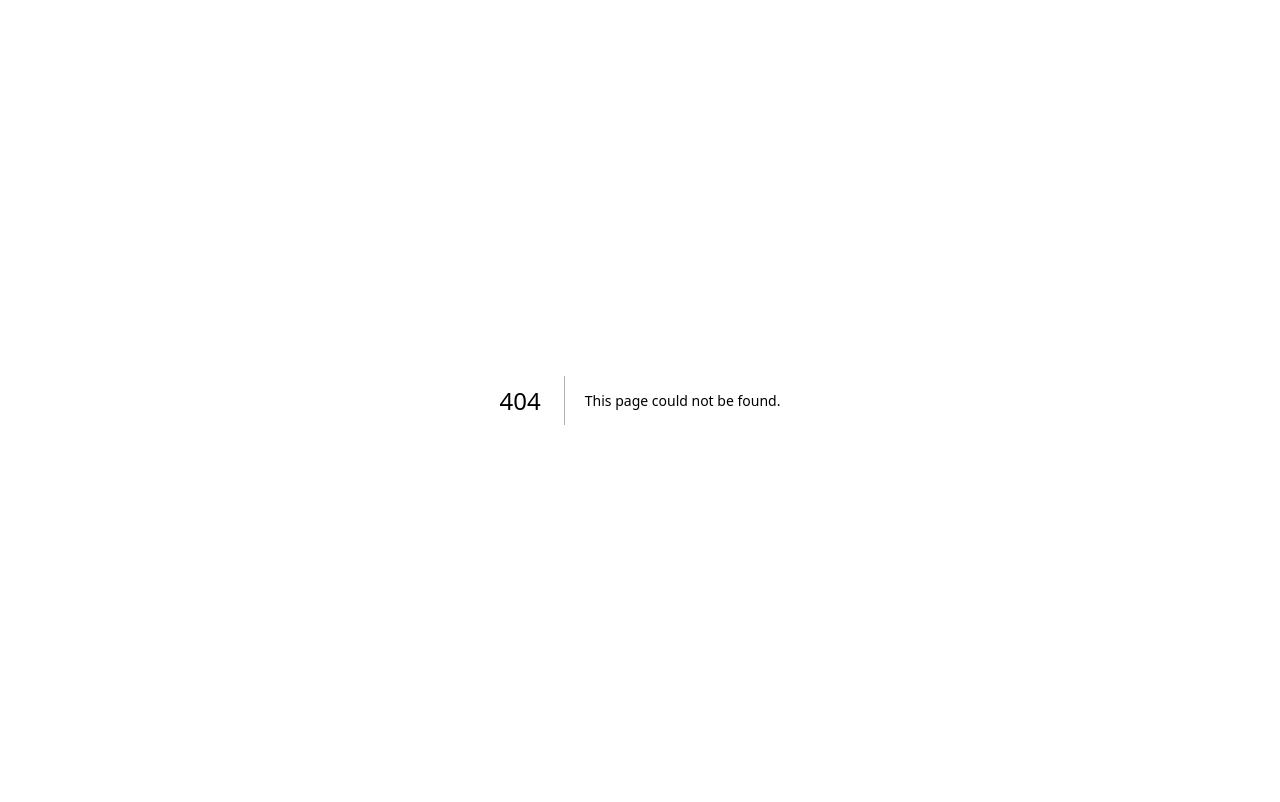
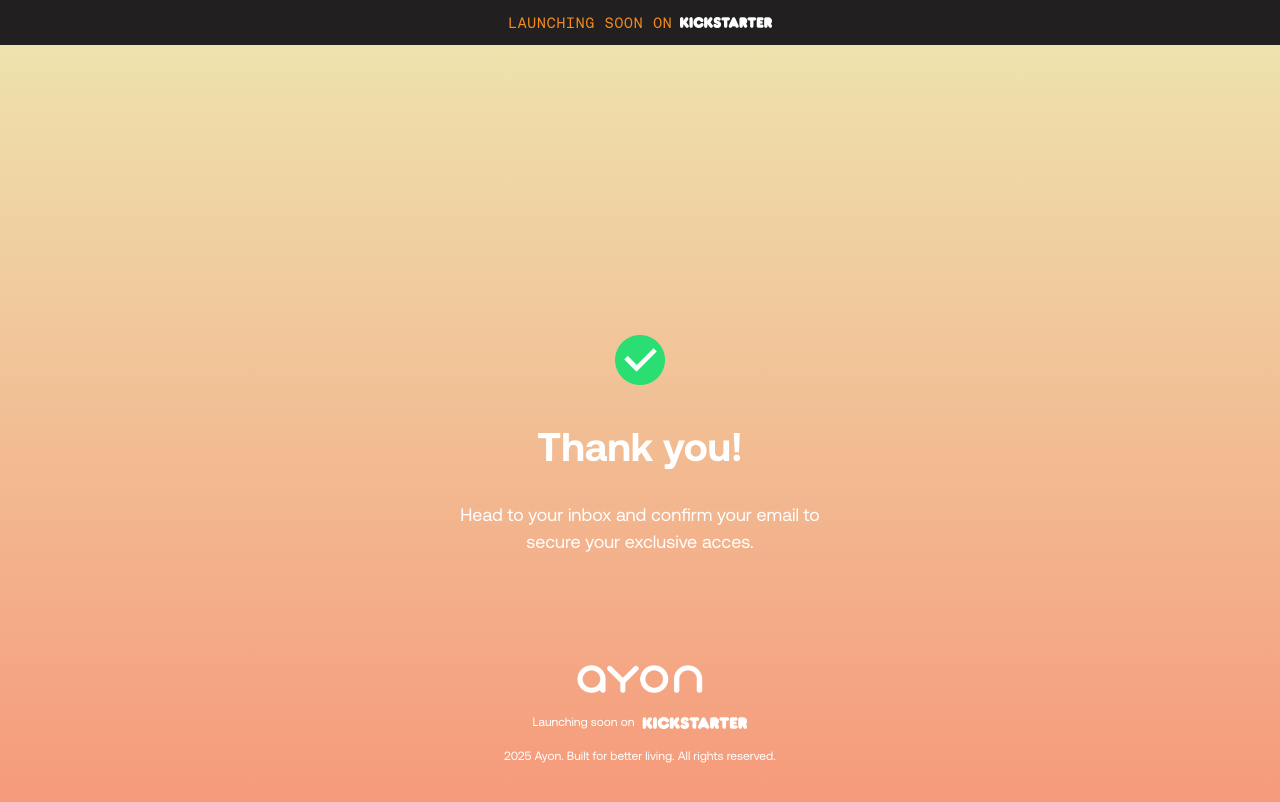
Before and after one commit to pwiftdev/ayon, a Next.js app: page /success in a window 1280 px wide. Before the commit this address had no page. Shown: the top 802 px of the page. Built offline with nearby package versions, Linux system fonts and the light colour scheme.

Commit message:
Create /success page, update checkout redirect, and add enhanced Apple Pay/Google Pay logging

```diff
--- a/app/checkout/page.tsx
+++ b/app/checkout/page.tsx
@@ -20,6 +20,9 @@ function CheckoutForm() {
 
   useEffect(() => {
     console.log('Stripe object:', stripe);
+    console.log('User Agent:', navigator.userAgent);
+    console.log('Is HTTPS:', window.location.protocol === 'https:');
+
     if (stripe) {
       console.log('Creating payment request...');
       const pr = stripe.paymentRequest({
@@ -90,7 +93,7 @@ function CheckoutForm() {
           } else {
             ev.complete('success');
             // Redirect to success page
-            window.location.href = "/thankyou";
+            window.location.href = "/success";
           }
         } catch (err) {
           ev.complete('fail');
@@ -161,7 +164,7 @@ function CheckoutForm() {
         setError(error.message || "Payment failed");
       } else if (paymentIntent.status === "succeeded") {
         // Redirect to success page
-        window.location.href = "/thankyou";
+        window.location.href = "/success";
       }
     } catch (err) {
       setError(err instanceof Error ? err.message : "An error occurred");
--- /dev/null
+++ b/app/success/page.tsx
@@ -0,0 +1,145 @@
+"use client";
+
+import Image from "next/image";
+import { motion } from "framer-motion";
+
+export default function Success() {
+  return (
+    <div className="min-h-screen" style={{ backgroundColor: '#211F1F' }}>
+      {/* Top Banner */}
+      <div className="w-full py-3 md:py-3 h-[50px] md:h-auto" style={{ backgroundColor: '#211F1F' }}>
+        <div className="flex items-center justify-center gap-2 h-full">
+          <span className="text-sm font-medium tracking-wide uppercase" style={{ color: '#F78D1E', fontFamily: 'var(--font-aeonik-mono)', fontSize: '15px' }}>
+            LAUNCHING SOON ON
+          </span>
+          <Image
+            src="/Assets/Kickstarter_logo.png"
+            alt="Kickstarter"
+            width={90}
+            height={11.5}
+            className="h-[11.5px] w-[90px] md:h-[11px] md:w-[92px]"
+            unoptimized
+          />
+        </div>
+      </div>
+
+      {/* Gradient Section */}
+      <div
+        className="w-full min-h-screen flex items-center justify-center"
+        style={{
+          background: 'linear-gradient(0deg, #F69678 0%, #EEE2AD 100%)'
+        }}
+      >
+        <div className="flex flex-col items-center justify-center h-full min-h-screen relative">
+          {/* Thank You Content - Dead Center */}
+          <motion.div
+            className="text-center"
+            style={{ width: '360px' }}
+            initial={{ opacity: 0, y: 60 }}
+            animate={{ opacity: 1, y: 0 }}
+            transition={{ duration: 0.8, ease: "easeOut" }}
+          >
+            <motion.div
+              className="mb-8"
+              initial={{ opacity: 0, scale: 0.5 }}
+              animate={{ opacity: 1, scale: 1 }}
+              transition={{ duration: 0.5, ease: "easeOut" }}
+            >
+              <Image
+                src="/Assets/landingpage1assets/thankyoutick.png"
+                alt="Thank you tick"
+                width={50}
+                height={50}
+                className="mx-auto"
+              />
+            </motion.div>
+
+            <h1
+              className="text-[40px] font-bold mb-6"
+              style={{
+                fontFamily: 'var(--font-aeonik)',
+                color: 'white'
+              }}
+            >
+              Thank you!
+            </h1>
+            <p
+              className="text-[18px]"
+              style={{
+                fontFamily: 'var(--font-aeonik)',
+                color: 'white'
+              }}
+            >
+              Head to your inbox and confirm your email to secure your exclusive acces.
+            </p>
+          </motion.div>
+
+          {/* Footer - Almost at the end of the section */}
+          <motion.div
+            className="text-center absolute left-1/2 transform -translate-x-1/2"
+            style={{ bottom: '80px' }}
+            initial={{ opacity: 0, y: 60 }}
+            animate={{ opacity: 1, y: 0 }}
+            transition={{ duration: 0.6, ease: "easeOut", delay: 0.3 }}
+          >
+            {/* AYON Logo */}
+            <motion.div
+              className="flex justify-center"
+              style={{ marginBottom: '15px' }}
+              initial={{ opacity: 0, scale: 0.8 }}
+              animate={{ opacity: 1, scale: 1 }}
+              transition={{ duration: 0.6, delay: 0.5, ease: "easeOut" }}
+            >
+              <Image
+                src="/Assets/ayonlogopngwhite.png"
+                alt="ayon"
+                width={135}
+                height={30}
+                className="object-contain"
+              />
+            </motion.div>
+
+            {/* Launching Soon on Kickstarter */}
+            <motion.div
+              className="flex items-center justify-center gap-2 mb-4"
+              initial={{ opacity: 0, y: 20 }}
+              animate={{ opacity: 1, y: 0 }}
+              transition={{ duration: 0.6, delay: 0.6, ease: "easeOut" }}
+            >
+              <span
+                className="text-white text-sm"
+                style={{
+                  fontFamily: 'var(--font-aeonik)',
+                  fontSize: '12px'
+                }}
+              >
+                Launching soon on
+              </span>
+              <Image
+                src="/Assets/landingpage1assets/kickstarterlogowhite.svg"
+                alt="Kickstarter"
+                width={105}
+                height={15}
+                className="object-contain"
+              />
+            </motion.div>
+
+            {/* Copyright Text */}
+            <motion.p
+              className="text-white text-center whitespace-nowrap"
+              style={{
+                fontFamily: 'var(--font-aeonik)',
+                fontSize: '12px'
+              }}
+              initial={{ opacity: 0, y: 20 }}
+              animate={{ opacity: 1, y: 0 }}
+              transition={{ duration: 0.6, delay: 0.7, ease: "easeOut" }}
+            >
+              2025 Ayon. Built for better living. All rights reserved.
+            </motion.p>
+          </motion.div>
+        </div>
+      </div>
+    </div>
+  );
+}
```
Also changed, not shown: public/Assets/landingpage1assets/kickstarterlogowhite.svg (added).
